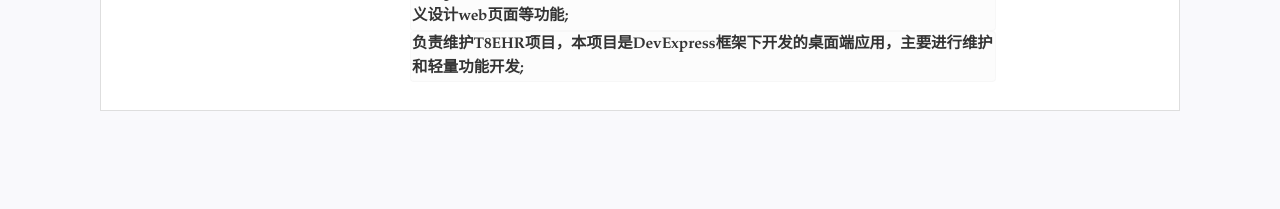
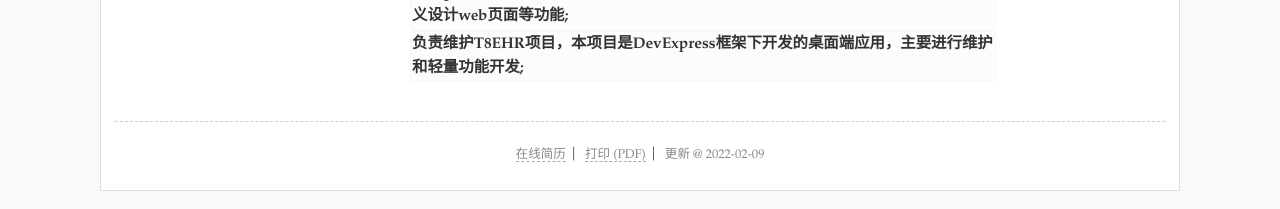
Before and after one commit to 0kestrel/resume2021, a Jekyll site: the page built from index.html, in a window 1280 px wide. Shown: the part 1373-1582 px from the top of the page. Built offline with Jekyll 4.4.1, drawn with Linux system fonts in a browser that asks for light colours; before the commit the page ends 1505 px from its top, so only the background shows below that.

Commit message:
Update resume.yml

```diff
--- a/_data/resume.yml
+++ b/_data/resume.yml
@@ -119,13 +119,13 @@ main: #主要内容，
 #  - 如果有可以继续添加
 
 #footer 脚注，打印版和web版不同不显示
-#footer: #脚注多组
-#  print: #打印版markdown或者html
-#  screen:
+footer: #脚注多组
+  print: #打印版markdown或者html
+  screen:
 #  - text: "简历脚注"
   #   href: '/'
-#  - text: "Made with &hearts; by NewFuture"
-#    href: "https://github.com/NewFuture/CV/"
+  - text: "在线简历"
+    href: "https://genesisenvanc.github.io/resume2021/"
 
 #页面额外js脚本，如xx统计
 #scripts:
```
